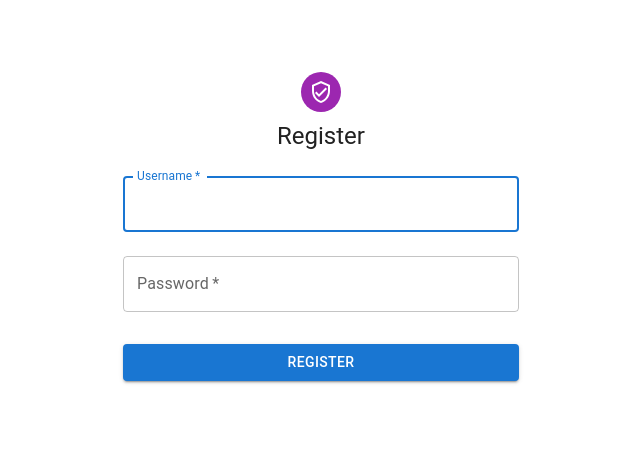
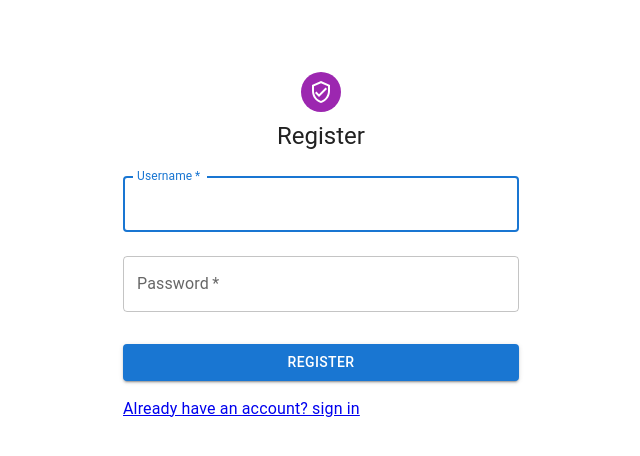
Before and after one commit to paterson1720/calc-front, a React (Create React App) app: page /register in a window 1280 px wide. Shown: the top 456 px of the page, without its empty margins (319-959 px from the left). Built offline with nearby package versions, Linux system fonts and the light colour scheme.

Commit message:
add user loading state

```diff
--- a/src/components/Calculator.js
+++ b/src/components/Calculator.js
@@ -10,25 +10,22 @@ const boxStyles = {
   flexDirection: 'column',
 };
 
+const initialRequestData = { upperalpha: true, loweralpha: true, length: 20 };
+
 export default function Calculator() {
   const { user } = useUser();
   const [operations, setOperations] = useState([]);
   const [operation, setOperation] = useState({});
-  const [requestData, setRequestData] = useState({});
   const [loading, setLoading] = useState(false);
   const [error, setError] = useState(null);
   const [resultData, setResultData] = useState(null);
+  const [requestData, setRequestData] = useState(initialRequestData);
 
   const handleOperationChange = (e) => {
     const { value } = e.target;
     setResultData(null);
-    setRequestData({});
+    setRequestData(initialRequestData);
     setOperation(operations[value]);
-    if (value === 'random_string') {
-      setRequestData({ upperalpha: true, loweralpha: true, length: 20 });
-    } else {
-      setRequestData({ values: [] });
-    }
   };
 
   const handleSubmit = async (event) => {
@@ -57,7 +54,7 @@ export default function Calculator() {
         headers: { Authorization: user.authToken },
       });
       setResultData(response.data);
-      setRequestData({});
+      setRequestData(initialRequestData);
       setLoading(false);
     } catch (error) {
       setLoading(false);
@@ -83,7 +80,6 @@ export default function Calculator() {
           obj[type] = item;
           return obj;
         }, {});
-        console.log(transformedOperations);
         setOperations(transformedOperations);
         setOperation(transformedOperations['addition']);
       } catch (error) {
--- a/src/components/NavBar.js
+++ b/src/components/NavBar.js
@@ -113,7 +113,7 @@ function NavBar() {
             variant="h5"
             noWrap
             component="a"
-            href=""
+            href="/"
             sx={{
               mr: 2,
               display: { xs: 'flex', md: 'none' },
@@ -127,6 +127,7 @@ function NavBar() {
           >
             RESTCALC
           </Typography>
+
           <Box sx={{ flexGrow: 1, display: { xs: 'none', md: 'flex' } }}>
             {pages.map((page) => (
               <Link key={page.label} to={page.path}>
--- a/src/components/Protected.js
+++ b/src/components/Protected.js
@@ -4,6 +4,7 @@ import { useUser } from '../contexts/user-context';
 
 export default function Protected({ children }) {
   const { user } = useUser();
+
   if (user.loading) {
     return (
       <div style={{ display: 'grid', placeItems: 'center' }}>
@@ -20,5 +21,6 @@ export default function Protected({ children }) {
       </div>
     );
   }
+
   return children;
 }
--- a/src/components/Register.js
+++ b/src/components/Register.js
@@ -8,8 +8,9 @@ import VerifiedUserOutlined from '@mui/icons-material/VerifiedUserOutlined';
 import Typography from '@mui/material/Typography';
 import Container from '@mui/material/Container';
 import { createTheme, ThemeProvider } from '@mui/material/styles';
+import Grid from '@mui/material/Grid';
 import axios from 'axios';
-import { useHistory } from 'react-router-dom';
+import { Link, useHistory } from 'react-router-dom';
 import { useUser } from '../contexts/user-context';
 import { Alert, CircularProgress } from '@mui/material';
 
@@ -97,6 +98,13 @@ export default function Register() {
             <Button type="submit" disabled={loading} fullWidth variant="contained" sx={{ mt: 3, mb: 2 }}>
               {loading ? 'Registering...' : 'Register'}
             </Button>
+            <Grid container>
+              <Grid item>
+                <Link to="/" variant="body2">
+                  {'Already have an account? sign in'}
+                </Link>
+              </Grid>
+            </Grid>
           </Box>
         </Box>
       </Container>
```
